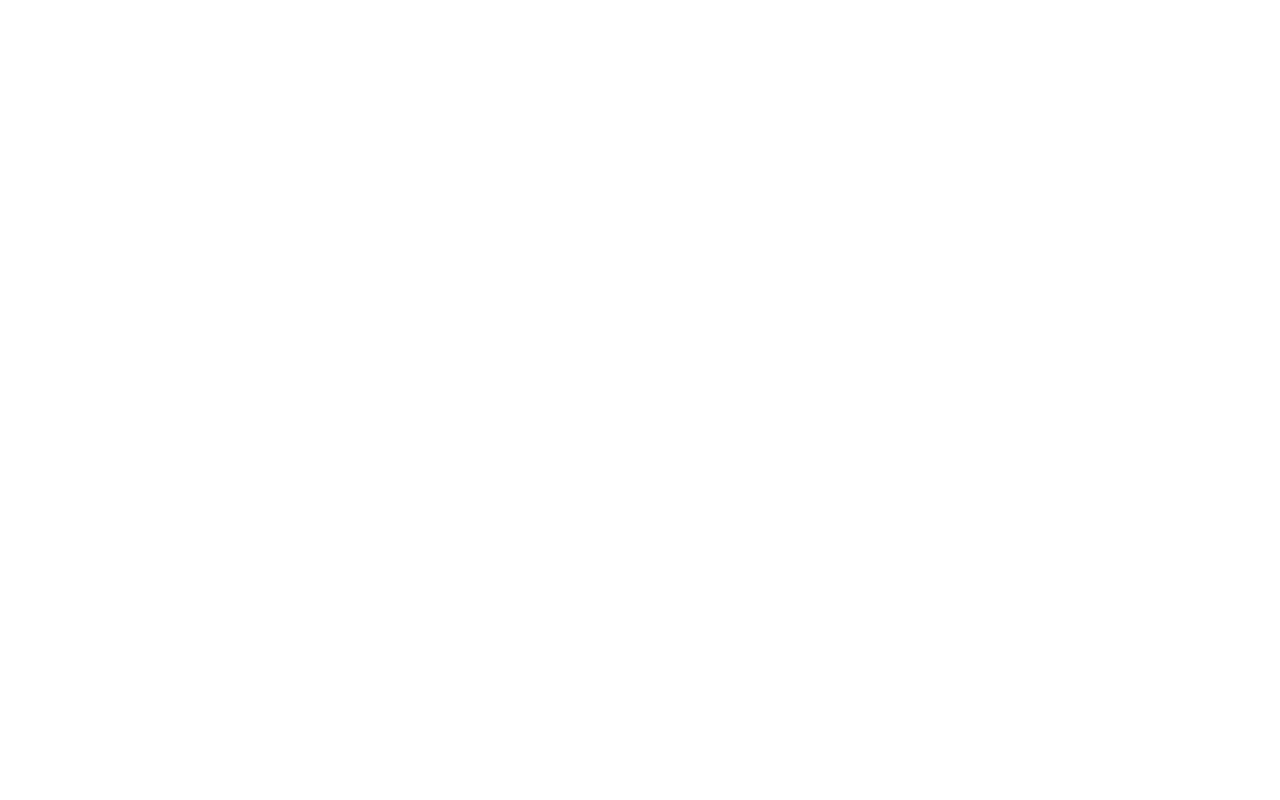
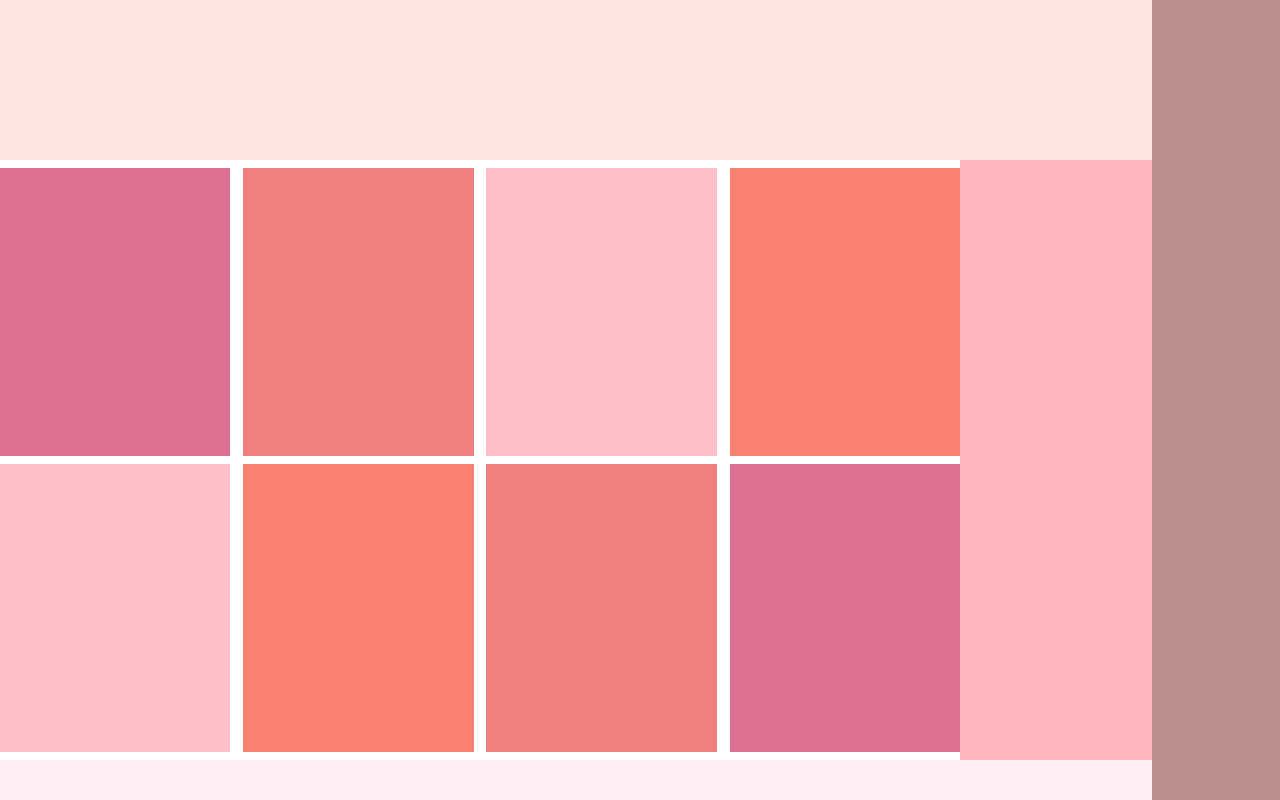
Before and after one commit to vialov2er-star/layout, a plain HTML site: page index.html in a window 1280 px wide. Drawn offline with Linux system fonts and the light colour scheme.

Commit message:
Update index.html

```diff
--- a/index.html
+++ b/index.html
@@ -5,17 +5,47 @@
    	  <meta name="viewport"content="width=device-width, initial-scale=1.0">
    	  <title>divide page</title>
    	  <meta name="description" content="배치 연습">
-      <meta itemprop="image" content="" 1027/>
+      <meta itemprop="image" content="" 1027.png/>
 
 <!-- Facebook Meta Tags -->
 <meta property="og:url" content="https://vialov2er-star.github.io/layout/" />
 <meta property="og:type" content="website" />
 <meta property="og:title" content="divide page" />
 <meta property="og:description" content="배치 연습" />
-<meta property="og:image" content="" 1027/>
+<meta property="og:image" content="" 1027.png/>
 
 <!-- Twitter Meta Tags -->
 <meta name="twitter:card" content="summary_large_image" />
 <meta name="twitter:title" content="divide page" />
 <meta name="twitter:description" content="배치 연습" />
-<meta name="twitter:image" content="" 1027/>
+<meta name="twitter:image" content="" 1027.png/>
+   	  <meta name="keywords" content="">
+        <link rel="stylesheet" href="6 doc.css">
+   </head>
+   <body>
+      <section class="header">
+      </section>
+      <section class="nav">
+      </section>
+      <section class="footer">
+      </section>
+      <section class="aside">
+      </section>
+      <section class="sec1">
+      </section>
+      <section class="sec2">
+      </section>
+      <section class="sec3">
+      </section>
+      <section class="sec4">
+      </section>
+      <section class="sec5">
+      </section>
+      <section class="sec6">
+      </section>
+      <section class="sec7">
+      </section>
+      <section class="sec8">
+      </section>
+   </body>
+</html>
```
